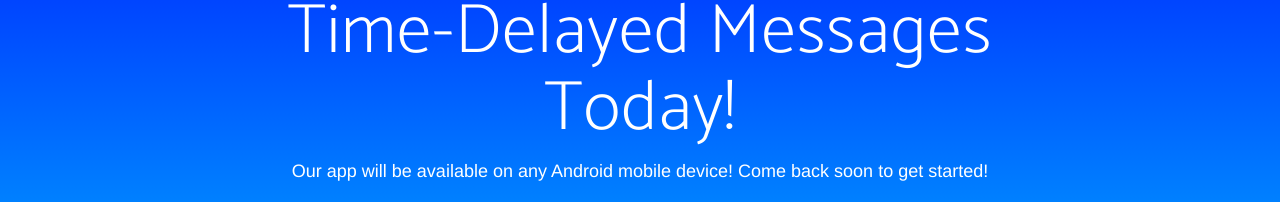
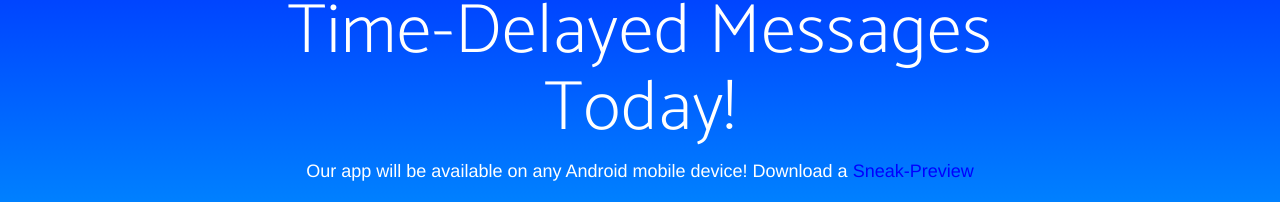
Before and after one commit to noveoko/qrpto, a website: page index.html in a window 1280 px wide. Shown: the part 1033-1235 px from the top of the page. Drawn offline with nearby package versions, Linux system fonts and the light colour scheme; a web font is replaced by a local one.

Commit message:
Update index.html

```diff
--- a/index.html
+++ b/index.html
@@ -102,7 +102,7 @@
             <div class="row">
                 <div class="col-md-8 col-md-offset-2">
                     <h2 class="section-heading">Start Sending Anonymous Time-Delayed Messages Today!</h2>
-                    <p>Our app will be available on any Android mobile device! Come back soon to get started!</p>
+                    <p>Our app will be available on any Android mobile device! Download a <a href="qrpto/qrpto_demo.apk">Sneak-Preview</a></p>
                     <div class="badges">
                         <a class="badge-link" href="#"><img src="img/google-play-badge.svg" alt=""></a>
                         <!--<a class="badge-link" href="#"><img src="img/app-store-badge.svg" alt=""></a>-->
```
